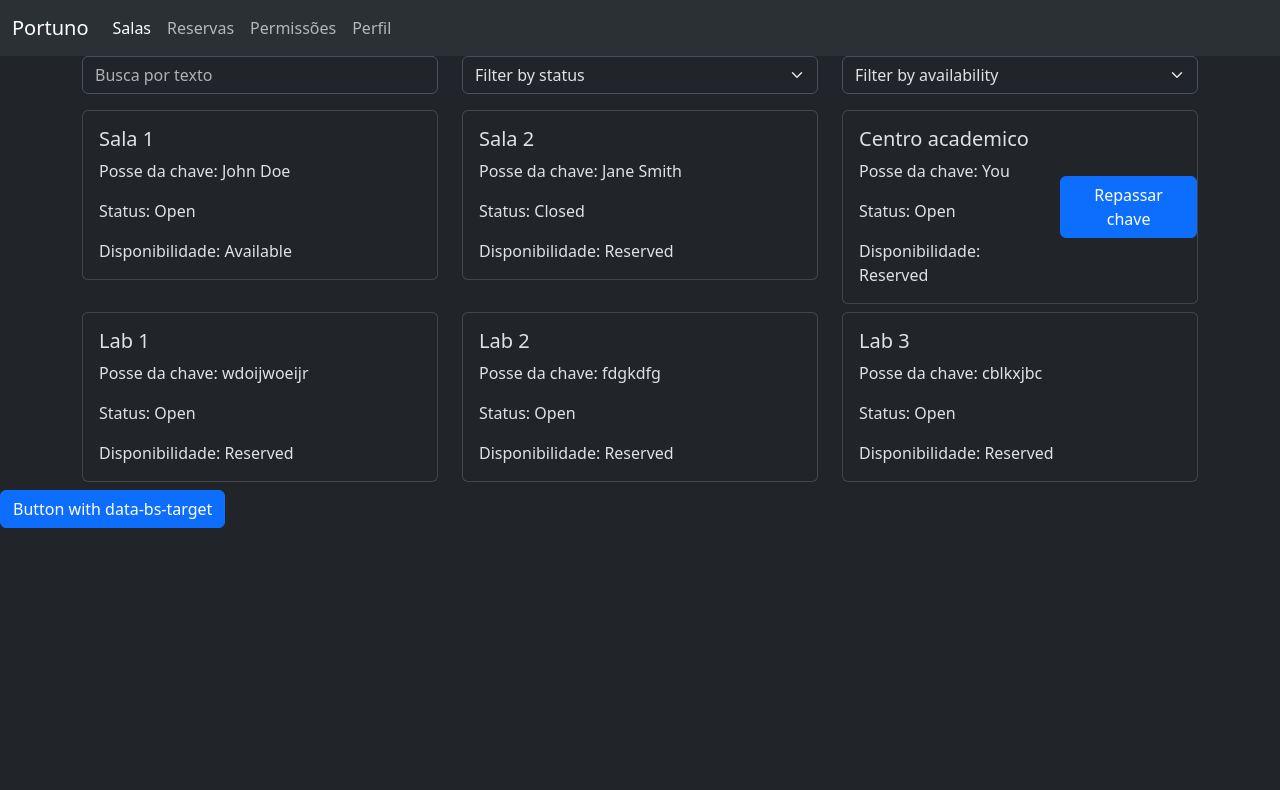
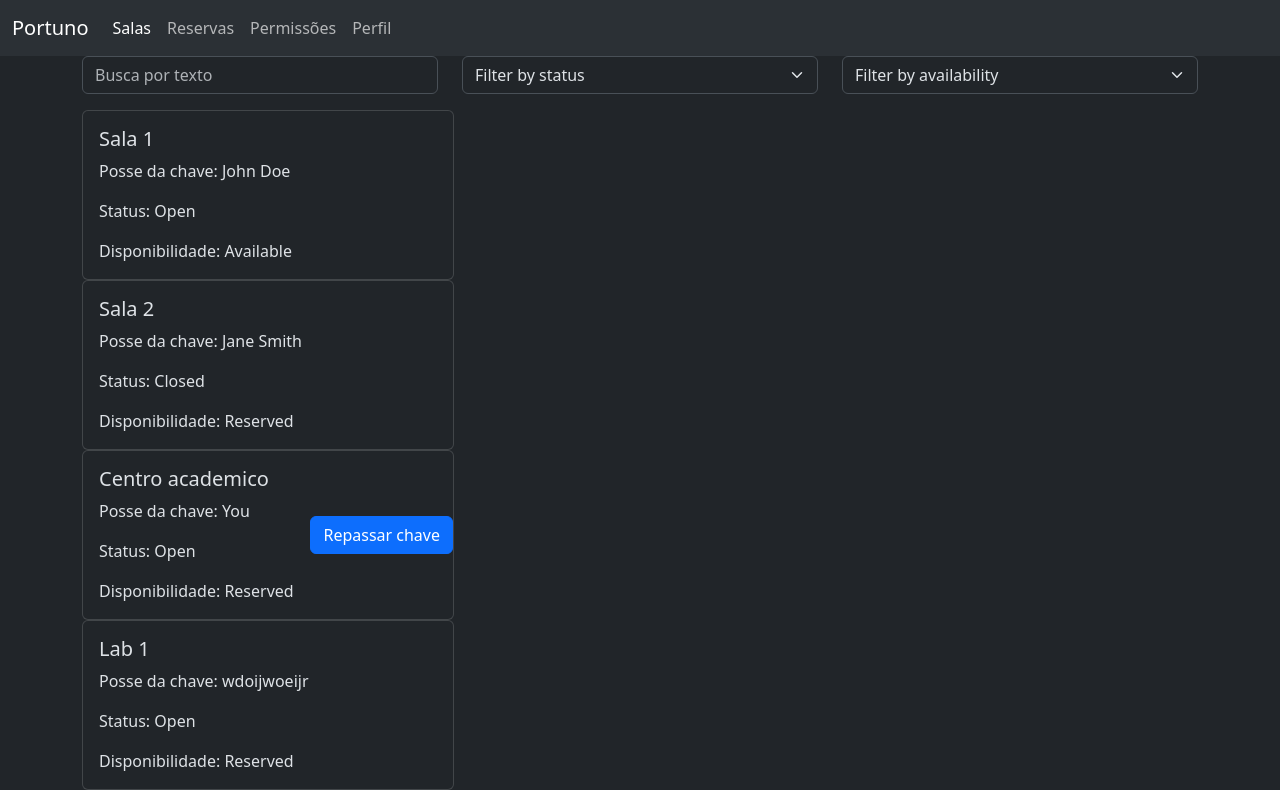
Before and after one commit to tiagoRaulino/Sistema-Posse-de-Chaves, a React (Vite) app: page /home in a window 1280 px wide. Shown: the top 790 px of the page. Built offline with nearby package versions, Linux system fonts and the light colour scheme.

Commit message:
conteúdo adicionando conteúdo a Profile e ajustando List

```diff
--- a/src/components/List.jsx
+++ b/src/components/List.jsx
@@ -65,7 +65,7 @@ function List() {
     });
 
     return (
-        <div className="container">
+        <div className='container'>
             <div className="row mb-3">
                 <div className="col-md-4">
                     <input
@@ -101,10 +101,10 @@ function List() {
                     </select>
                 </div>
             </div>
-            <div className="row">
+            <div style={{alignSelf: 'center'}}>
                 {filteredClassrooms.map((classroom) => (
-                    <div className="col-md-4 mb-2" key={classroom.id}>
-                        <div className="card flex-row">
+                    <div key={classroom.id}>
+                        <div className="card flex-row col-md-4">
                             <div className="card-body">
                                 <h5 className="card-title">{classroom.name}</h5>
                                 <p className="card-text">Posse da chave: {classroom.keyHolder}</p>
--- a/src/pages/Profile.jsx
+++ b/src/pages/Profile.jsx
@@ -1,10 +1,30 @@
 import NavBar from "../components/NavBar";
 
-export default function Profile() {
-    return (
-        <>
-            <NavBar />
-            <h1>Perfil</h1>
-        </>
-    )
-}
+const Profile = () => {
+  const profileData = {
+    name: 'Fernendo Aguiar Santos',
+    registration: '587699',
+    contact: '(85)98740-3028',
+    image: 'https://picsum.photos/200' // Placeholder image URL
+  };
+
+  return (
+    <>
+    <NavBar />
+    <div className="container mt-5">
+      <div className="row justify-content-center">
+        <div className="col-md-6 text-center">
+          <img src={profileData.image} alt="Profile" className="img-fluid rounded-circle mb-3" style={{ width: '150px', height: '150px', objectFit: 'cover' }} />
+          <h1 className="display-4" style={{marginBottom: 100}}>{profileData.name}</h1>
+          <div className="container-md">
+              <p className="lead text-muted">Matrícula: {profileData.registration}</p>
+              <p className="lead text-muted">Contato: {profileData.contact}</p>
+          </div>
+        </div>
+      </div>
+    </div>
+    </>
+  );
+};
+
+export default Profile;
```
